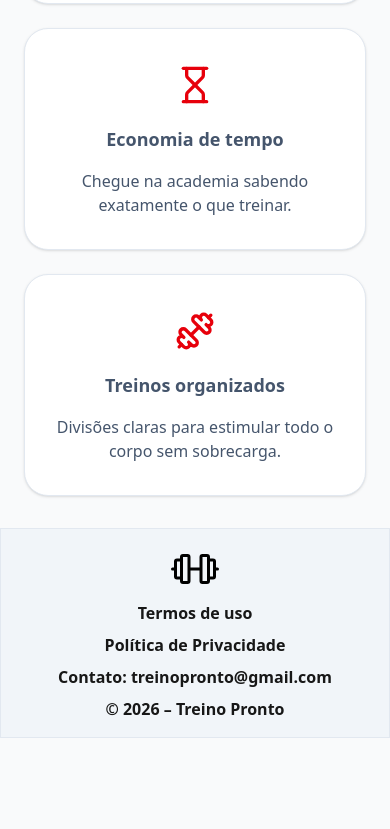
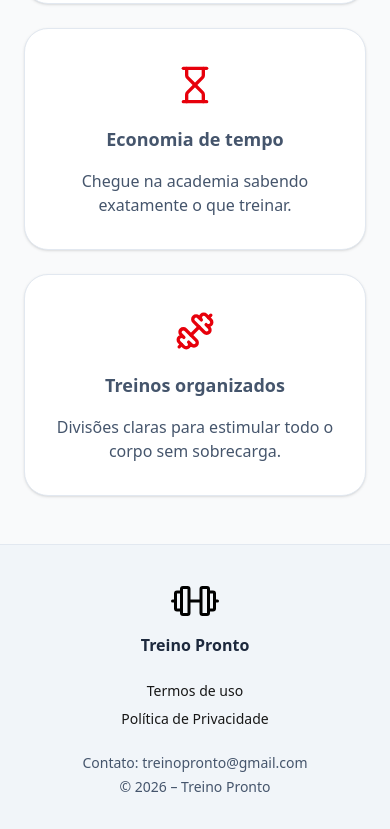
Before and after one commit to RobertoBMJunior/gym-site, a Next.js app: page / in a window 390 px wide. Shown: the part 2150-2979 px from the top of the page. Before the commit the page ends 2888 px from the top, so only its background shows below. Built offline with nearby package versions, Linux system fonts and the light colour scheme.

Commit message:
feat: Responsividade do Footer

```diff
--- a/src/components/layout/Footer.tsx
+++ b/src/components/layout/Footer.tsx
@@ -3,12 +3,38 @@ import Link from 'next/link'
 
 export function Footer() {
   return (
-    <footer className="flex flex-col items-center py-4 border border-slate-200 bg-slate-100 font-semibold gap-2">
-      <Image src="/logoBarbell.svg" alt="logo do site" width={48} height={48} />
-      <Link href="/termos-de-uso">Termos de uso</Link>
-      <Link href="/politica-de-privacidade">Política de Privacidade</Link>
-      <p>Contato: treinopronto@gmail.com</p>
-      <p>© 2026 – Treino Pronto </p>
+    <footer className="border-t border-slate-200 bg-slate-100 mt-4">
+      <div className="max-w-3xl mx-auto px-6 py-8 flex flex-col items-center gap-6 text-center">
+        <div className="flex flex-col items-center gap-2">
+          <Image
+            src="/logoBarbell.svg"
+            alt="Logo Treino Pronto"
+            width={48}
+            height={48}
+          />
+          <span className="font-bold text-slate-800">Treino Pronto</span>
+        </div>
+
+        <div className="flex flex-col gap-2 text-sm">
+          <Link href="/termos-de-uso" className="hover:underline">
+            Termos de uso
+          </Link>
+          <Link href="/politica-de-privacidade" className="hover:underline">
+            Política de Privacidade
+          </Link>
+        </div>
+
+        {/* Contato */}
+        <div className="text-sm text-slate-600">
+          <p>
+            Contato:{' '}
+            <a href="mailto:treinopronto@gmail.com" className="hover:underline">
+              treinopronto@gmail.com
+            </a>
+          </p>
+          <p className="mt-1">© {new Date().getFullYear()} – Treino Pronto</p>
+        </div>
+      </div>
     </footer>
   )
 }
```
